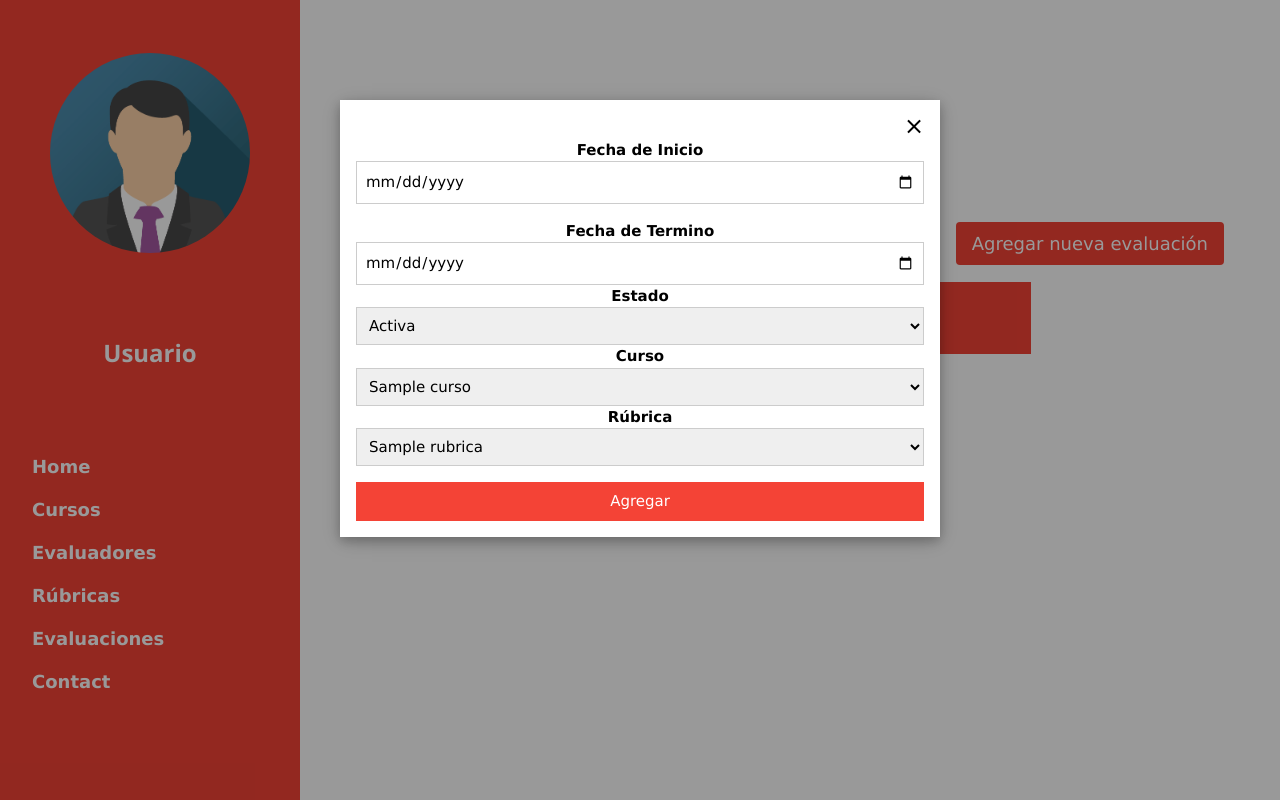
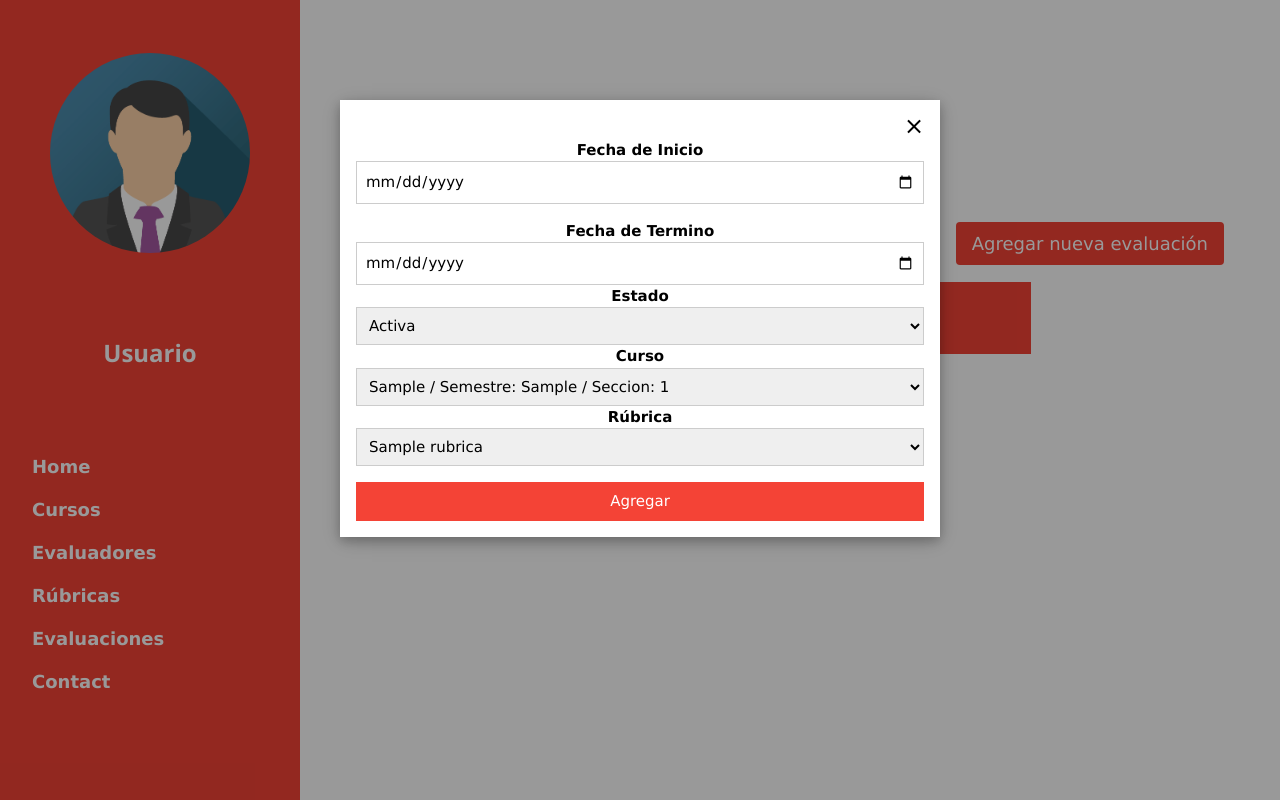
Before and after one commit to DCC-CC4401/2019-1-fsociety-T4, a Django app: page /EvPresentaciones/Admin_interface/Evaluaciones_admin in a window 1280 px wide, after a click on "Agregar nueva evaluación". Run offline with Django 3.2, Linux system fonts and the light colour scheme; tables that the repository leaves empty hold one stand-in row (values such as "Sample post"); some libraries are stand-ins or nearby versions.

Commit message:
Al agregar evaluacion el curso muestra su codigo, semestre y seccion en vez del nombre.

```diff
--- a/EvPresentaciones/templates/EvPresentaciones/Admin_interface/Evaluaciones_admin.html
+++ b/EvPresentaciones/templates/EvPresentaciones/Admin_interface/Evaluaciones_admin.html
@@ -21,7 +21,7 @@
             <div class="w3-center"><br>
                 <span onclick="document.getElementById('agregar').style.display='none'"
                       class="w3-button w3-xlarge w3-transparent w3-display-topright" title="Close Modal">×</span>
-                <form id="form" method="POST" class="w3-container"
+                <form id="agregar" method="POST" class="w3-container"
                       action="{% url 'agregar_evaluaciones' %}">
                     {% csrf_token %}
 
@@ -45,7 +45,7 @@
                         <label><b>Curso</b></label>
                         <select class="w3-input w3-border" name="curso" required>
                             {% for c in cursos %}
-                                <option value={{ c.id }}>{{ c.nombre }}</option>
+                                <option value={{ c.id }}>{{ c.codigo }} / Semestre: {{ c.semestre }} / Seccion: {{ c.seccion }}</option>
                             {% endfor %}
                         </select>
 
```
